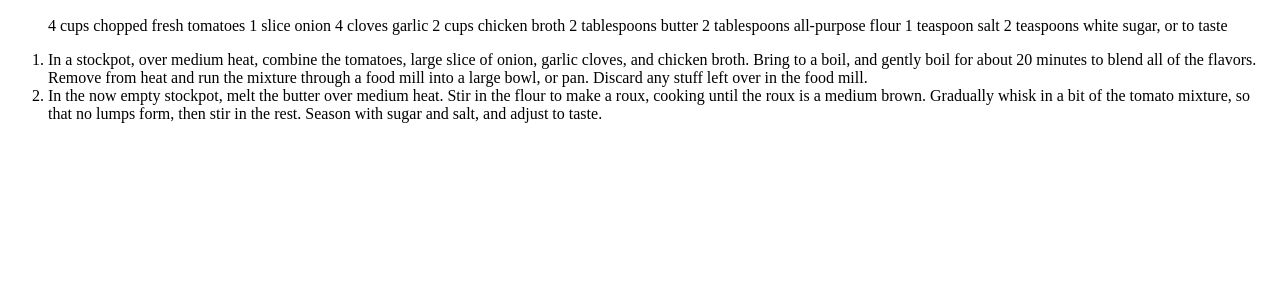
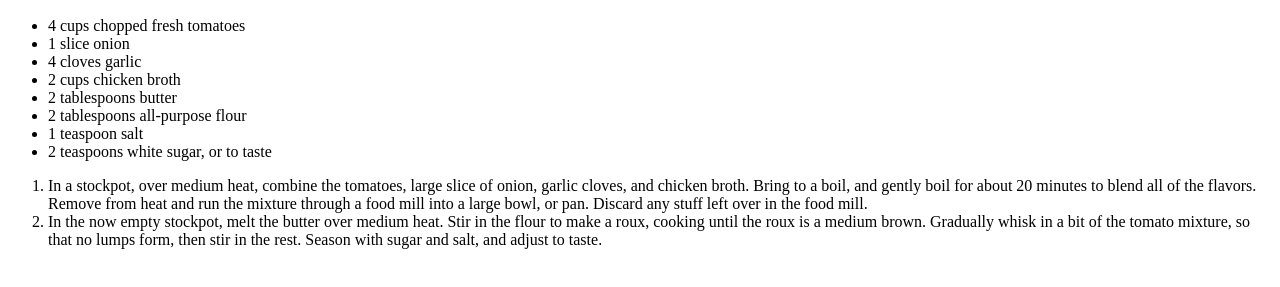
Before and after one commit to AceWithNoBlaze/odin-recipes, a plain HTML site: page recipes/Tomatosoup.html in a window 1280 px wide. Shown: the part 383-670 px from the top of the page. Drawn offline with Linux system fonts and the light colour scheme.

Commit message:
update fixed spelling mistakes

```diff
--- a/recipes/Tomatosoup.html
+++ b/recipes/Tomatosoup.html
@@ -3,31 +3,45 @@
 <html lang="en">
   <!-- telling the browser which language i'm using -->
   <head>
-        <meta charset="utf-8">
+    <meta charset="utf-8" />
     <!-- Allowing all special characters to exist -->
-        <meta http-equiv="X-UA-Compatible" content="IE=edge">
+    <meta http-equiv="X-UA-Compatible" content="IE=edge" />
     <!-- It will standard insert the latest Internet Exploiter -->
-        <meta name="viewport" content="width=device-width, initial-scale=1.0">
+    <meta name="viewport" content="width=device-width, initial-scale=1.0" />
     <!-- To set the view screen for other (mobile) devices -->
     <title>odin-recipes</title>
   </head>
 
   <body>
     <h1>Tomato soup</h1>
-        <img src="https://www.allrecipes.com/thmb/kbAOUhAgalalpkr3Bi6D5QGJJd8=/282x188/filters:no_upscale():max_bytes(150000):strip_icc():format(webp)/39544-Garden-Fresh-Tomato-Soup-mfs-327-6613358123c5436e8d02440073171329.jpg" alt="tomato soup">
+    <img
+      src="https://www.allrecipes.com/thmb/kbAOUhAgalalpkr3Bi6D5QGJJd8=/282x188/filters:no_upscale():max_bytes(150000):strip_icc():format(webp)/39544-Garden-Fresh-Tomato-Soup-mfs-327-6613358123c5436e8d02440073171329.jpg"
+      alt="tomato soup"
+    />
     <ul>
-            <il> 4 cups chopped fresh tomatoes</il>
-            <il>1 slice onion </il>
-            <il> 4 cloves garlic</il>
-            <il> 2 cups chicken broth</il>
-            <il> 2 tablespoons butter </il>
-            <il> 2 tablespoons all-purpose flour </il>
-            <il> 1 teaspoon salt </il>
-            <il> 2 teaspoons white sugar, or to taste </il>
+      <li> 4 cups chopped fresh tomatoes</li>
+      <li>1 slice onion </li>
+      <li> 4 cloves garlic</li>
+      <li> 2 cups chicken broth</li>
+      <li> 2 tablespoons butter </li>
+      <li> 2 tablespoons all-purpose flour </li>
+      <li> 1 teaspoon salt </li>
+      <li> 2 teaspoons white sugar, or to taste </li>
     </ul>
     <ol>
-            <li>In a stockpot, over medium heat, combine the tomatoes, large slice of onion, garlic cloves, and chicken broth. Bring to a boil, and gently boil for about 20 minutes to blend all of the flavors. Remove from heat and run the mixture through a food mill into a large bowl, or pan. Discard any stuff left over in the food mill.</li>
-            <li>In the now empty stockpot, melt the butter over medium heat. Stir in the flour to make a roux, cooking until the roux is a medium brown. Gradually whisk in a bit of the tomato mixture, so that no lumps form, then stir in the rest. Season with sugar and salt, and adjust to taste.</li>
+      <li>
+        In a stockpot, over medium heat, combine the tomatoes, large slice of
+        onion, garlic cloves, and chicken broth. Bring to a boil, and gently
+        boil for about 20 minutes to blend all of the flavors. Remove from heat
+        and run the mixture through a food mill into a large bowl, or pan.
+        Discard any stuff left over in the food mill.
+      </li>
+      <li>
+        In the now empty stockpot, melt the butter over medium heat. Stir in the
+        flour to make a roux, cooking until the roux is a medium brown.
+        Gradually whisk in a bit of the tomato mixture, so that no lumps form,
+        then stir in the rest. Season with sugar and salt, and adjust to taste.
+      </li>
     </ol>
   </body>
 </html>
```
Lines whose indentation alone changed are shown as unchanged.
